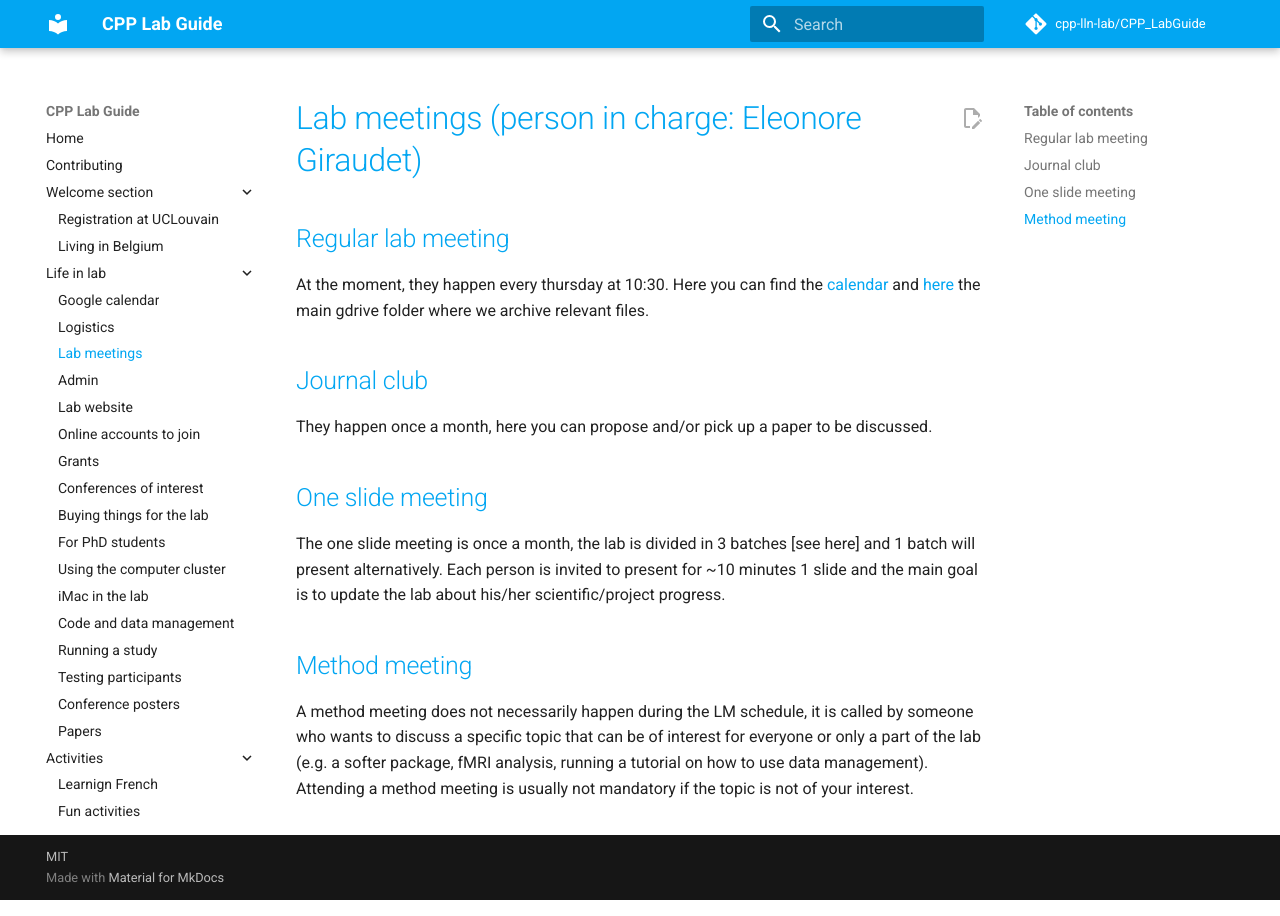
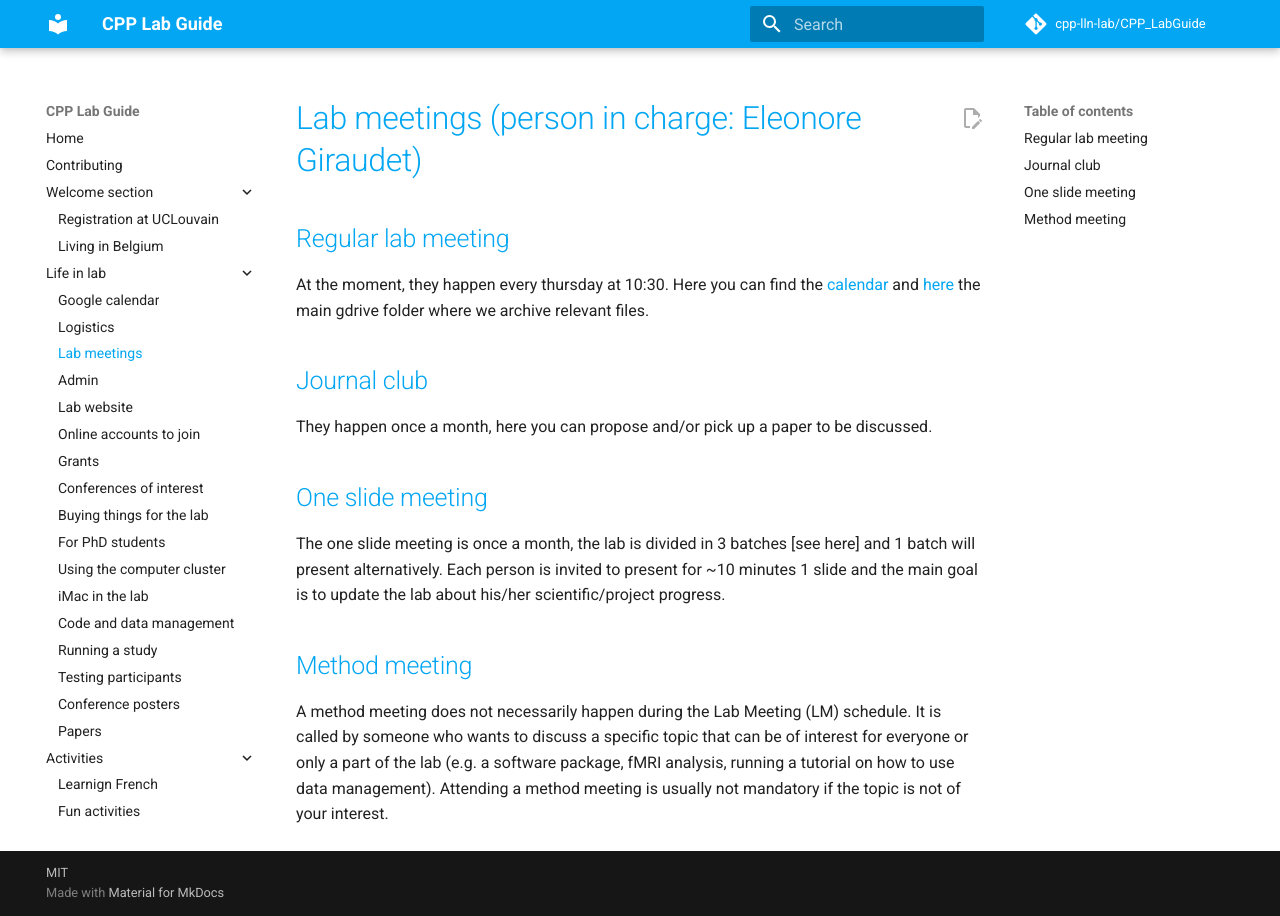
Before and after one commit to cpp-lln-lab/CPP_LabGuide, an MkDocs documentation site: the page built from doc/lab_meetings.md, in a window 1280 px wide. Built offline with MkDocs 1.6.1 and Material for MkDocs 9.7.7, drawn with Linux system fonts in a browser that asks for light colours; comment, search, counter and statistics services are not loaded.

Commit message:
Update doc/lab_meetings.md
Co-authored-by: sourcery-ai[bot] <58596630+sourcery-ai[bot]@users.noreply.github.com>

```diff
--- a/doc/lab_meetings.md
+++ b/doc/lab_meetings.md
@@ -15,4 +15,4 @@ Each person is invited to present for ~10 minutes 1 slide and the main goal is t
 
 ## Method meeting
 
-A method meeting does not necessarily happen during the LM schedule, it is called by someone who wants to discuss a specific topic that can be of interest for everyone or only a part of the lab (e.g. a softer package, fMRI analysis, running a tutorial on how to use data management). Attending a method meeting is usually not mandatory if the topic is not of your interest.
+A method meeting does not necessarily happen during the Lab Meeting (LM) schedule. It is called by someone who wants to discuss a specific topic that can be of interest for everyone or only a part of the lab (e.g. a software package, fMRI analysis, running a tutorial on how to use data management). Attending a method meeting is usually not mandatory if the topic is not of your interest.
```
